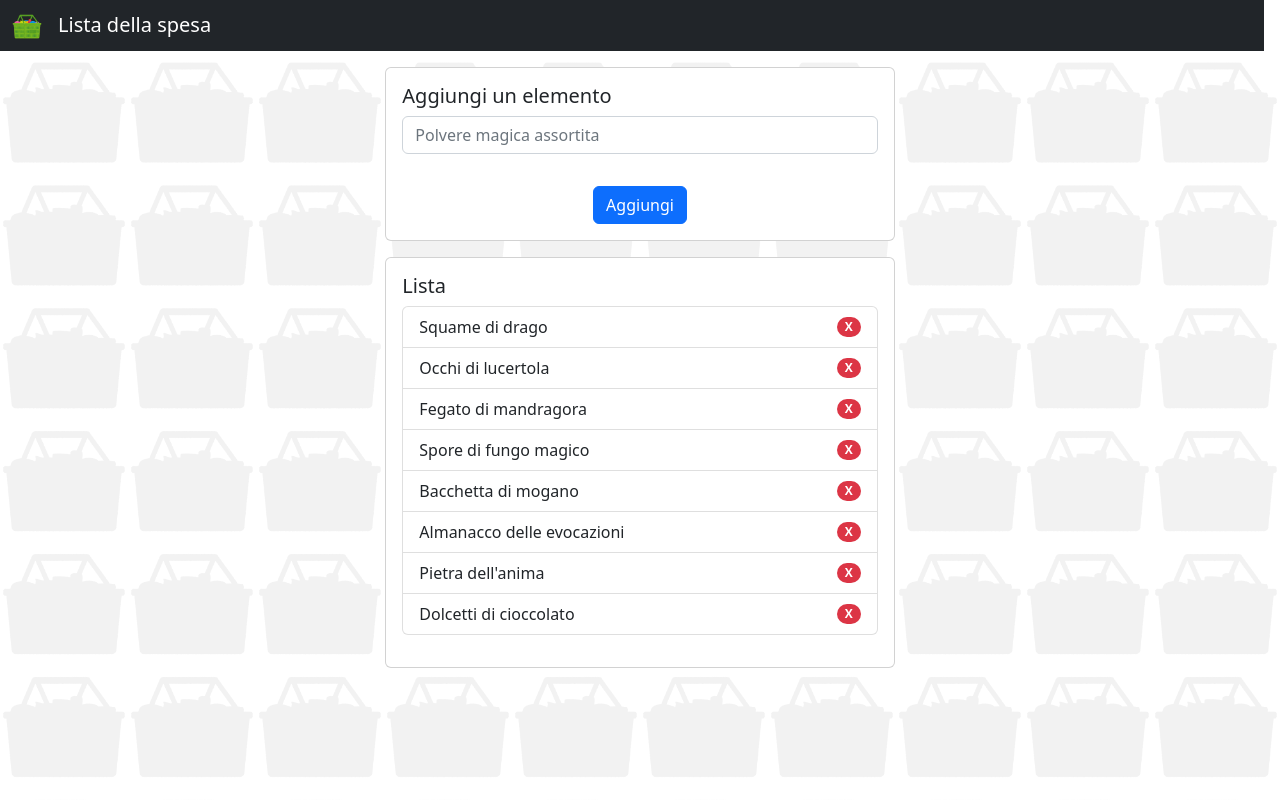
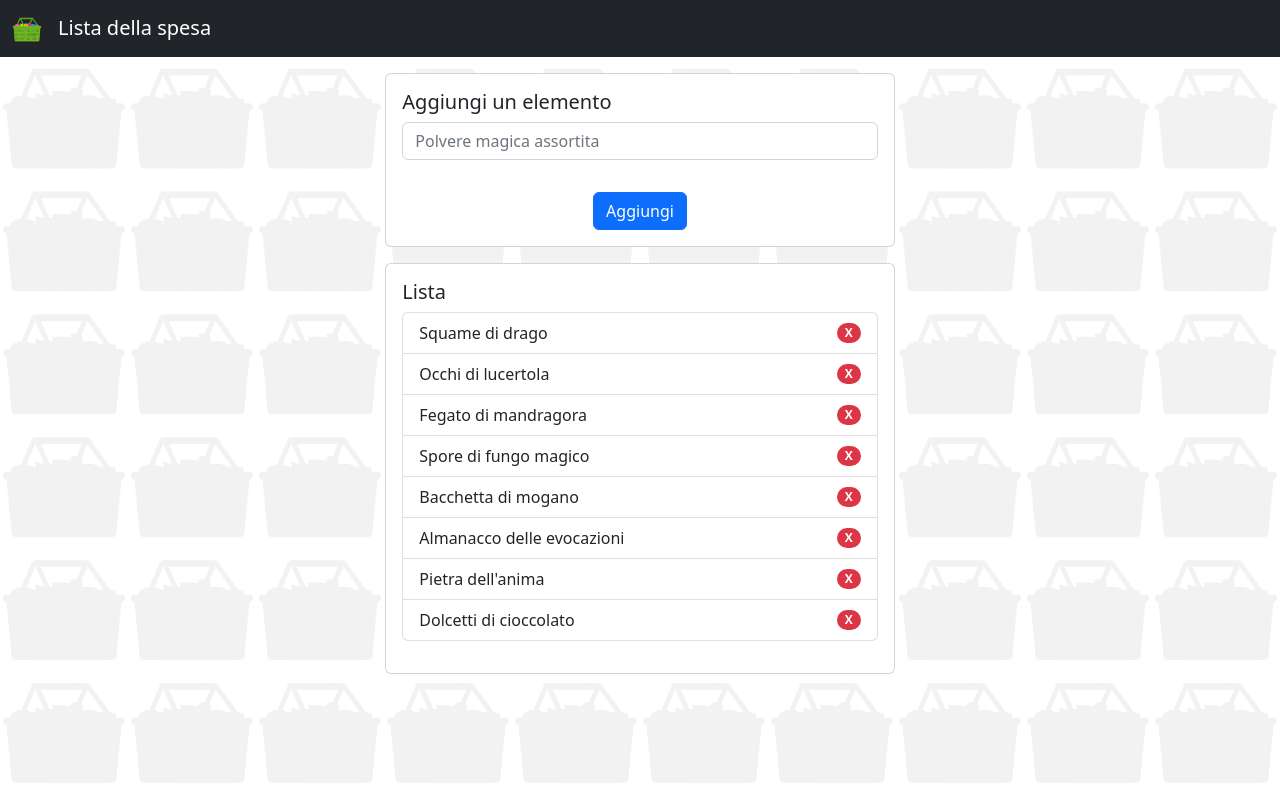
Before and after one commit to DOITA07-Ericchi/js-lista-spesa, a plain HTML site: page index.html in a window 1280 px wide. Drawn offline with nearby package versions, Linux system fonts and the light colour scheme.

Commit message:
Commento

```diff
--- a/index.html
+++ b/index.html
@@ -12,7 +12,7 @@
 
 <body>
 
-  <nav class="navbar navbar-brand bg-dark">
+  <nav class="navbar bg-dark">
     <div class="container-fluid">
       <a class="navbar-brand" href="#">
       <img class="navbar-brand pt-0 pb-0" src="img/kaimono_kago_full.png" alt="logo" width="30" /><span class="text-white" href="#">Lista della spesa</span>
--- a/script.js
+++ b/script.js
@@ -19,6 +19,7 @@ for (let i=0; i<listaSpesa.length; i++) {
 let i=0;
 while (i<listaSpesa.length) {
     console.log("While: " + listaSpesa[i]);
+    // Aggiunta alla pagina
     nuovoElemento(listaSpesa[i], i);
     i++;
 }
```
